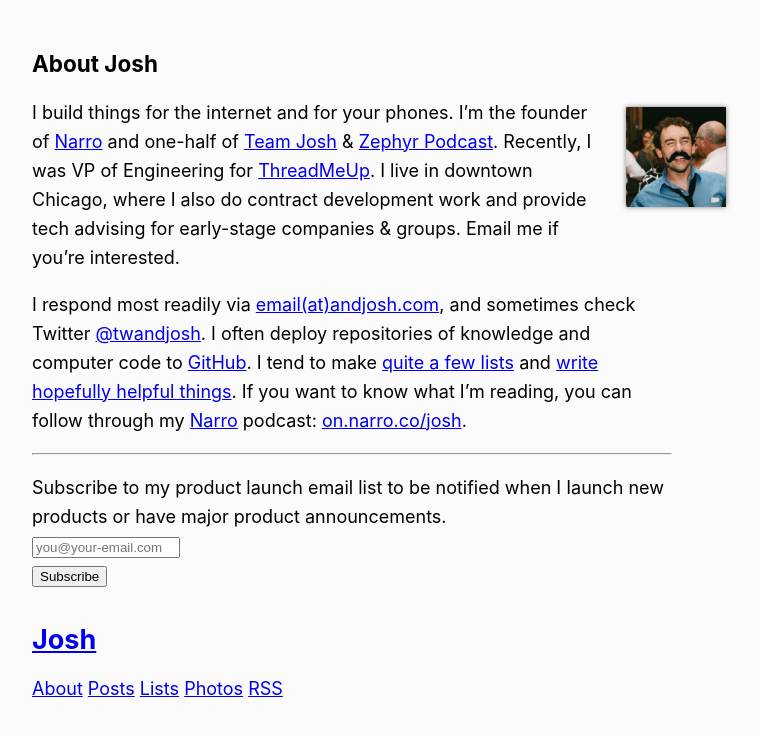
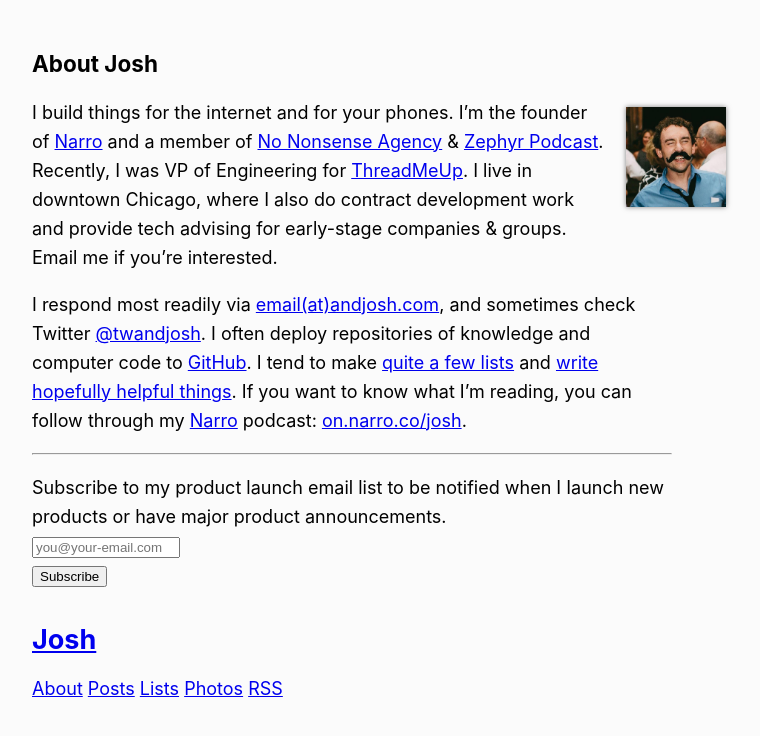
Before and after one commit to joshbeckman/andjosh.github.io, a Jekyll site: the page built from about.md, in a window 1280 px wide. Shown: the top 736 px of the page, without its empty margins (288-1048 px from the left). Built offline with Jekyll 4.4.1, drawn with Linux system fonts in a browser that asks for light colours.

Commit message:
Link to No Nonsense Agency

```diff
--- a/about.md
+++ b/about.md
@@ -18,7 +18,7 @@
 </style>
 ![Josh Beckman](/images/page/mustache.jpg)
 
-I build things for the internet and for your phones. I'm the founder of [Narro](//narro.co) and one-half of [Team Josh](http://teamjosh.co) & [Zephyr Podcast](https://soundcloud.com/zephyrpodcast). Recently, I was VP of Engineering for [ThreadMeUp](http://threadmeup.com). I live in downtown Chicago, where I also do contract development work and provide tech advising for early-stage companies & groups. Email me if you're interested.
+I build things for the internet and for your phones. I'm the founder of [Narro](//narro.co) and a member of [No Nonsense Agency](http://no.nonsense.agency) & [Zephyr Podcast](https://soundcloud.com/zephyrpodcast). Recently, I was VP of Engineering for [ThreadMeUp](http://threadmeup.com). I live in downtown Chicago, where I also do contract development work and provide tech advising for early-stage companies & groups. Email me if you're interested.
 
 I respond most readily via [email(at)andjosh.com](mailto:email@andjosh.com), and sometimes check Twitter [@twandjosh](http://twitter.com/twandjosh). I often deploy repositories of knowledge and computer code to [GitHub](//github.com/andjosh). I tend to make [quite a few lists](/lists) and [write hopefully helpful things](/). If you want to know what I'm reading, you can follow through my [Narro](//narro.co) podcast: [on.narro.co/josh](http://on.narro.co/josh).
 
--- a/index.html
+++ b/index.html
@@ -15,7 +15,7 @@
     <a title="Currently building" class="" href="/now">Now</a>
 </div>
 <p style="text-align:center">
-    In Chicago, building imaginary machines for <a href="//narro.co">Narro</a> &amp; others.<br>Recently of <a href="//threadmeup.com">ThreadMeUp</a>.
+In Chicago, building imaginary machines for <a href="//narro.co">Narro</a> &amp; <a href="http://no.nonsense.agency">No Nonsense</a> &amp; others.<br>Recently of <a href="//threadmeup.com">ThreadMeUp</a>.
 </p>
 <ol id="posts" reversed>
     {% for post in site.posts %}
```
